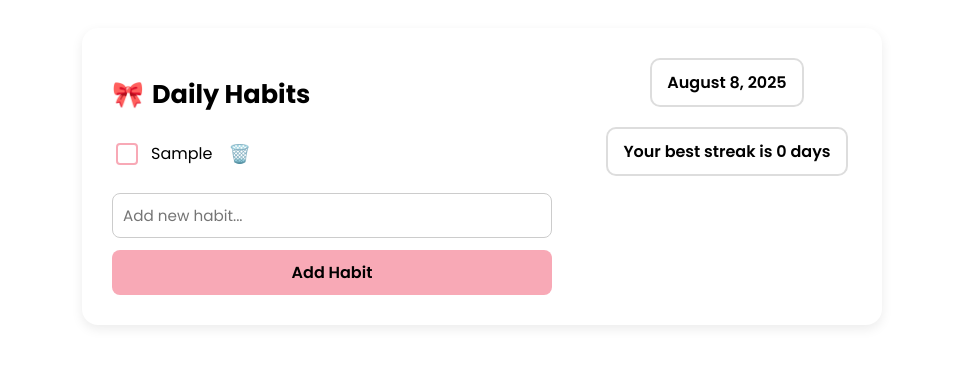
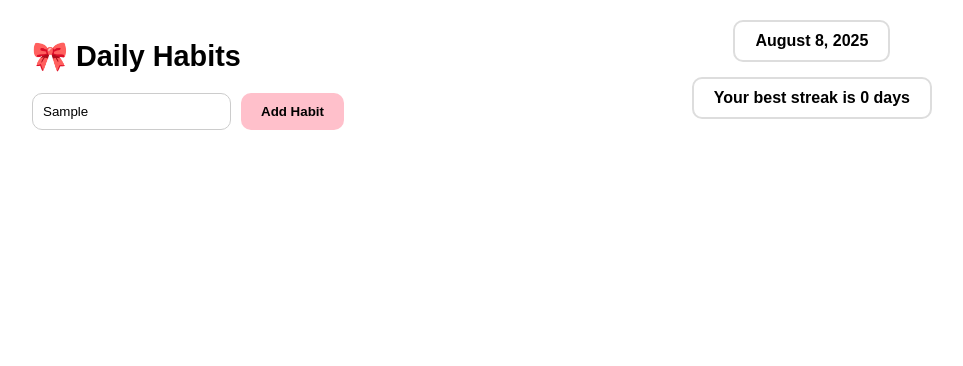
Before and after one commit to kazheakram/notionhabittracker, a plain HTML site: page index.html in a window 1280 px wide. Both pictures are taken after typing "Sample" into the empty fields and a click on the button "Add Habit". Shown: the whole page, without its empty margins (158-1121 px from the left). Drawn offline with Linux system fonts and the light colour scheme.

Commit message:
Update index.html

```diff
--- a/index.html
+++ b/index.html
@@ -1,189 +1,118 @@
 <!DOCTYPE html>
 <html lang="en">
 <head>
-  <meta charset="UTF-8" />
-  <meta name="viewport" content="width=device-width, initial-scale=1.0" />
+<meta charset="UTF-8">
+<meta name="viewport" content="width=device-width, initial-scale=1.0">
 <title>Daily Habits</title>
-  <link href="https://fonts.googleapis.com/css2?family=Poppins:wght@400;600;700&display=swap" rel="stylesheet">
 <style>
-    * {
-      font-family: 'Poppins', sans-serif;
-      box-sizing: border-box;
+    body {
+        font-family: Arial, sans-serif;
+        background: #fff;
+        margin: 0;
+        padding: 20px;
     }
-    body {
-      background: #fff;
-      padding: 20px;
+
+    .container {
         display: flex;
-      justify-content: center;
+        justify-content: space-between;
+        align-items: flex-start;
+        max-width: 900px;
+        margin: auto;
     }
-    .container {
-      background: white;
-      border-radius: 16px;
-      box-shadow: 0 4px 12px rgba(0, 0, 0, 0.08);
-      padding: 30px;
-      max-width: 800px;
-      width: 100%;
-      display: grid;
-      grid-template-columns: 1fr 250px;
-      gap: 50px;
-    }
+
     h1 {
-      font-weight: 700;
-      font-size: 1.6rem;
         display: flex;
         align-items: center;
-      gap: 8px;
-      margin-bottom: 25px;
+        font-size: 1.8rem;
+        font-weight: bold;
     }
-    h1 span {
-      font-size: 1.6rem;
+
+    .habit-input {
+        display: flex;
+        margin-top: 10px;
     }
-    .habit-list {
+
+    input {
+        flex: 1;
+        padding: 10px;
+        border: 1px solid #ccc;
+        border-radius: 10px;
+    }
+
+    button {
+        background: pink;
+        border: none;
+        padding: 10px 20px;
+        margin-left: 10px;
+        border-radius: 10px;
+        font-weight: bold;
+        cursor: pointer;
+    }
+
+    .stats {
         display: flex;
         flex-direction: column;
-      gap: 18px;
-    }
-    .habit {
-      display: flex;
         align-items: center;
-      gap: 10px;
-    }
-    .habit input[type="checkbox"] {
-      appearance: none;
-      width: 22px;
-      height: 22px;
-      border-radius: 4px;
-      border: 2px solid #f8a9b6;
-      display: flex;
-      align-items: center;
-      justify-content: center;
-      cursor: pointer;
-    }
-    .habit input[type="checkbox"]:checked {
-      background-color: #f8a9b6;
-      border-color: #f8a9b6;
-      color: white;
-    }
-    .habit input[type="checkbox"]:checked::after {
-      content: "✓";
-      color: white;
-      font-size: 14px;
-    }
-    .habit span {
-      font-size: 1rem;
-    }
-    .habit span.checked {
-      text-decoration: line-through;
-      color: #999;
-    }
-    .delete-btn {
-      cursor: pointer;
-      border: none;
-      background: none;
-      font-size: 18px;
-    }
-    .add-section {
-      display: flex;
-      flex-direction: column;
-      gap: 12px;
-      margin-top: 25px;
-    }
-    .add-section input {
-      padding: 10px;
-      border: 1px solid #ccc;
-      border-radius: 8px;
-      font-size: 0.95rem;
-    }
-    .add-section button {
-      background: #f8a9b6;
-      border: none;
-      padding: 10px;
-      border-radius: 8px;
-      font-weight: 600;
-      font-size: 1rem;
-      cursor: pointer;
-    }
-    .right-panel {
-      display: flex;
-      flex-direction: column;
-      gap: 20px;
-      align-items: center;
-    }
-    .date-box, .best-streak {
-      border: 2px solid #ddd;
-      padding: 10px 15px;
-      border-radius: 10px;
-      font-weight: 600;
-      text-align: center;
-      font-size: 1rem;
+        gap: 15px;
     }
 
-    /* Donut ring styles */
-    .streak-ring-container {
+    .date-box, .best-streak-box {
+        border: 2px solid #ddd;
+        padding: 10px 20px;
+        border-radius: 10px;
+        font-weight: bold;
+        text-align: center;
+    }
+
+    .streak-container {
         position: relative;
-      width: 140px;
-      height: 140px;
+        width: 150px;
+        height: 150px;
     }
-    .streak-ring {
+
+    svg {
         transform: rotate(-90deg);
     }
-    .ring-bg {
-      fill: none;
-      stroke: #f2f2f2;
-      stroke-width: 10;
+
+    .streak-bg {
+        stroke: #f0f0f0;
     }
-    .ring-progress {
-      fill: none;
-      stroke: #f8a9b6;
-      stroke-width: 10;
-      stroke-linecap: round;
-      stroke-dasharray: 377; /* circumference for r=60 */
-      stroke-dashoffset: 377;
-      transition: stroke-dashoffset 1s ease-in-out;
+
+    .streak-progress {
+        stroke: pink;
+        transition: stroke-dashoffset 1s ease;
     }
+
     .streak-text {
         position: absolute;
         top: 50%;
         left: 50%;
         transform: translate(-50%, -50%);
-      font-weight: 600;
-    }
-
-    @media (max-width: 700px) {
-      .container {
-        grid-template-columns: 1fr;
-        gap: 30px;
-      }
-      .right-panel {
-        flex-direction: row;
-        flex-wrap: wrap;
-        justify-content: center;
-      }
+        font-weight: bold;
+        text-align: center;
     }
 </style>
 </head>
 <body>
+
 <div class="container">
-    <!-- Left side -->
     <div>
-      <h1><span>🎀</span> Daily Habits</h1>
-      <div class="habit-list" id="habitList"></div>
-      <div class="add-section">
-        <input type="text" id="newHabit" placeholder="Add new habit...">
+        <h1>🎀 Daily Habits</h1>
+        <div class="habit-input">
+            <input type="text" id="habitInput" placeholder="Add new habit...">
             <button onclick="addHabit()">Add Habit</button>
         </div>
     </div>
+    <div class="stats">
+        <div class="date-box" id="dateBox"></div>
+        <div class="best-streak-box" id="bestStreakBox"></div>
 
-    <!-- Right side -->
-    <div class="right-panel">
-      <div class="date-box" id="dateBox"></div>
-      <div class="best-streak" id="bestStreakBox">Your best streak is 0 days</div>
-
-      <!-- Donut progress ring -->
-      <div class="streak-ring-container" id="streakContainer" style="display:none;">
-        <svg class="streak-ring" width="140" height="140">
-          <circle class="ring-bg" cx="70" cy="70" r="60"/>
-          <circle class="ring-progress" cx="70" cy="70" r="60"/>
+        <!-- Donut Streak -->
+        <div class="streak-container" id="streakContainer" style="display:none;">
+            <svg width="150" height="150">
+                <circle class="streak-bg" cx="75" cy="75" r="70" stroke-width="10" fill="none"></circle>
+                <circle class="streak-progress" cx="75" cy="75" r="70" stroke-width="10" fill="none"
+                    stroke-linecap="round" stroke-dasharray="439.6" stroke-dashoffset="439.6"></circle>
             </svg>
             <div class="streak-text" id="streakText">0 days streak</div>
         </div>
@@ -191,100 +120,59 @@
 </div>
 
 <script>
-    let habits = JSON.parse(localStorage.getItem('habits') || '[]');
-    let streak = parseInt(localStorage.getItem('streak') || '0');
-    let bestStreak = parseInt(localStorage.getItem('bestStreak') || '0');
-    let lastDate = localStorage.getItem('lastDate');
+    const dateBox = document.getElementById("dateBox");
+    const bestStreakBox = document.getElementById("bestStreakBox");
+    const streakContainer = document.getElementById("streakContainer");
+    const streakProgress = document.querySelector(".streak-progress");
+    const streakText = document.getElementById("streakText");
 
-    function renderHabits() {
-      const habitList = document.getElementById('habitList');
-      habitList.innerHTML = '';
-      habits.forEach((habit, index) => {
-        const habitDiv = document.createElement('div');
-        habitDiv.className = 'habit';
-        habitDiv.innerHTML = `
-          <input type="checkbox" ${habit.checked ? 'checked' : ''} onchange="toggleHabit(${index})">
-          <span class="${habit.checked ? 'checked' : ''}">${habit.name}</span>
-          <button class="delete-btn" onclick="deleteHabit(${index})">🗑️</button>
-        `;
-        habitList.appendChild(habitDiv);
+    let streak = parseInt(localStorage.getItem("streak") || "0");
+    let bestStreak = parseInt(localStorage.getItem("bestStreak") || "0");
+
+    // Set current date
+    const today = new Date();
+    dateBox.textContent = today.toLocaleDateString("en-US", {
+        year: "numeric",
+        month: "long",
+        day: "numeric"
     });
-      document.getElementById('bestStreakBox').textContent = `Your best streak is ${bestStreak} days`;
-      updateRing();
-    }
 
-    function addHabit() {
-      const habitName = document.getElementById('newHabit').value.trim();
-      if (habitName) {
-        habits.push({ name: habitName, checked: false });
-        document.getElementById('newHabit').value = '';
-        saveHabits();
+    // Update best streak display
+    bestStreakBox.textContent = `Your best streak is ${bestStreak} days`;
+
+    // Show streak donut only if streak > 0
+    function updateStreakDonut() {
+        if (streak > 0) {
+            streakContainer.style.display = "block";
+            streakText.textContent = `${streak} days streak`;
+            const circumference = 2 * Math.PI * 70; // r=70
+            const progress = streak / bestStreak;
+            const offset = circumference - progress * circumference;
+            streakProgress.style.strokeDashoffset = offset;
+        } else {
+            streakContainer.style.display = "none";
         }
     }
 
-    function deleteHabit(index) {
-      habits.splice(index, 1);
-      streak = 0;
-      saveHabits();
+    updateStreakDonut();
+
+    // Example: Call this when all habits are completed
+    function completeDay() {
+        streak++;
+        if (streak > bestStreak) {
+            bestStreak = streak;
+            localStorage.setItem("bestStreak", bestStreak);
+            bestStreakBox.textContent = `Your best streak is ${bestStreak} days`;
+        }
+        localStorage.setItem("streak", streak);
+        updateStreakDonut();
     }
 
-    function toggleHabit(index) {
-      habits[index].checked = !habits[index].checked;
-      saveHabits();
+    // Example habit add function
+    function addHabit() {
+        alert("Habit added (hook up your logic here)");
+    }
+</script>
 
-      if (habits.every(h => h.checked)) {
-        updateRing();
-      }
-    }
-
-    function saveHabits() {
-      localStorage.setItem('habits', JSON.stringify(habits));
-      localStorage.setItem('streak', streak);
-      localStorage.setItem('bestStreak', bestStreak);
-      renderHabits();
-    }
-
-    function checkStreak() {
-      const today = new Date().toDateString();
-      if (lastDate !== today) {
-        if (lastDate && habits.every(habit => habit.checked)) {
-          streak++;
-          if (streak > bestStreak) bestStreak = streak;
-        } else if (lastDate) {
-          streak = 0;
-        }
-        habits = habits.map(h => ({ ...h, checked: false }));
-        lastDate = today;
-        localStorage.setItem('lastDate', lastDate);
-        saveHabits();
-      }
-    }
-
-    function updateRing() {
-      const container = document.getElementById('streakContainer');
-      const text = document.getElementById('streakText');
-      const progressCircle = document.querySelector('.ring-progress');
-
-      if (streak === 0) {
-        container.style.display = 'none';
-        return;
-      }
-
-      container.style.display = 'block';
-      text.textContent = `${streak} days streak`;
-
-      const circumference = 2 * Math.PI * 60;
-      const progress = bestStreak > 0 ? (streak / bestStreak) : 1;
-      const offset = circumference - (progress * circumference);
-
-      requestAnimationFrame(() => {
-        progressCircle.style.strokeDashoffset = offset;
-      });
-    }
-
-    document.getElementById('dateBox').textContent = new Date().toLocaleDateString('en-US', { month: 'long', day: 'numeric', year: 'numeric' });
-    checkStreak();
-    renderHabits();
-  </script>
 </body>
 </html>
```
Lines whose indentation alone changed are shown as unchanged.
